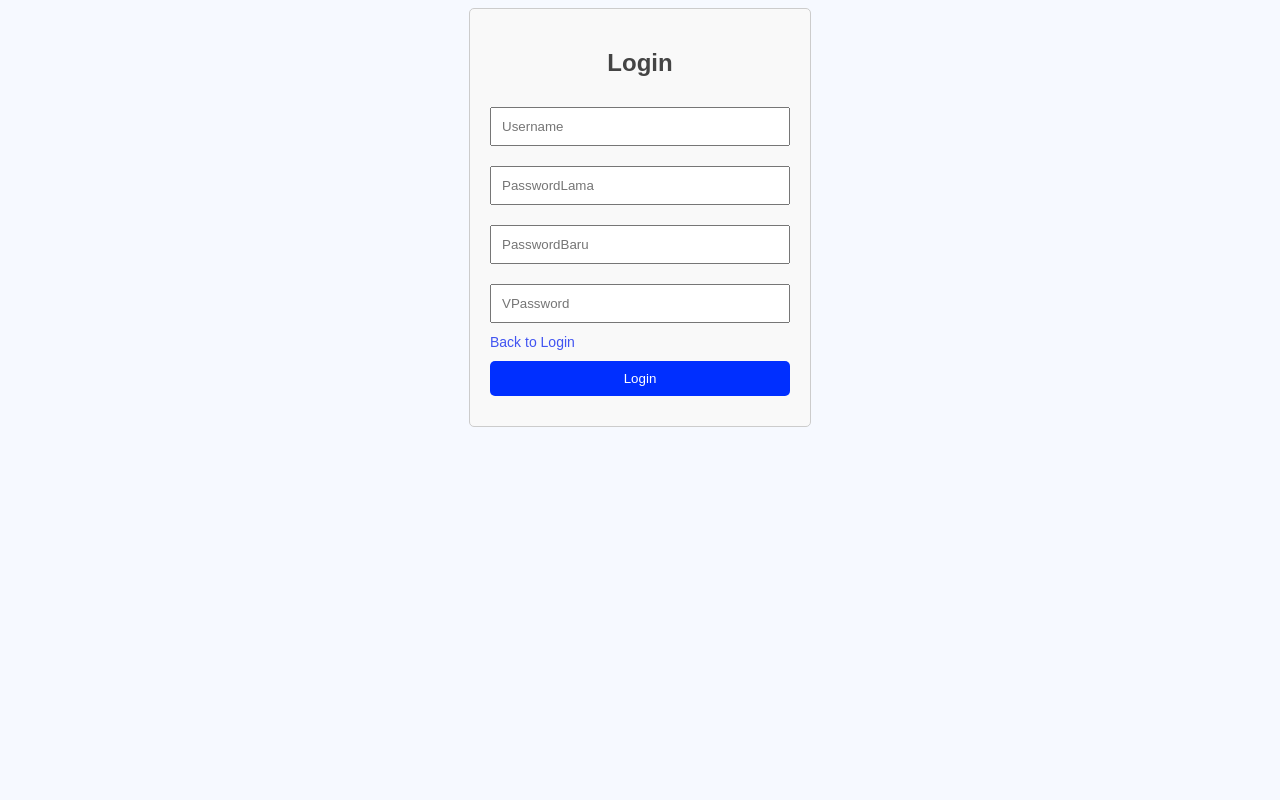
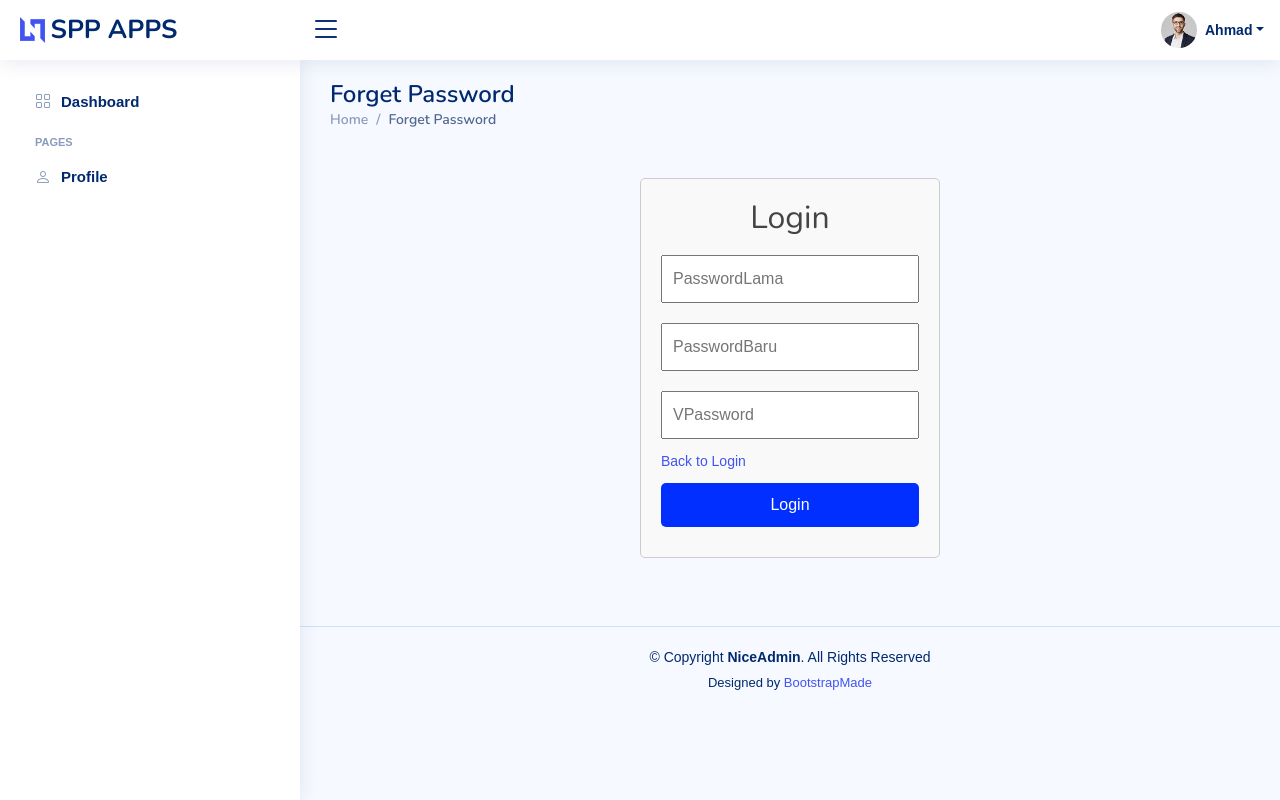
Before and after one commit to Angg-20/UPRAK_WEB_GENAP_2024_Braga_Dwi_Anggara, a PHP site: page /page/auth/ForgetPassword.php in a window 1280 px wide. Run offline with PHP 8.4, Linux system fonts and the light colour scheme; data that the repository does not hold is empty; some libraries are stand-ins or nearby versions.

Commit message:
forget password

```diff
--- a/layout/header.php
+++ b/layout/header.php
@@ -1,14 +1,3 @@
-<?php
-session_start();
-
-include "config/database.php";
-
-if (!isset($_SESSION['user'])) {
-    header("location: /page/auth/login.php");
-}
-
-?>
-
 <!DOCTYPE html>
 <html lang="en">
 
@@ -69,6 +58,12 @@ if (!isset($_SESSION['user'])) {
                 </li>
 
                 <li>
+                    <a class="dropdown-item d-flex align-items-center" href="/page/auth/ForgetPassword.php">
+                        <i class="bi bi-box-arrow-right"></i>
+                        <span>Forget Password</span>
+                    </a>
+                </li>
+                <li>
                     <a class="dropdown-item d-flex align-items-center" href="/page/auth/exit.php">
                         <i class="bi bi-box-arrow-right"></i>
                         <span>Sign Out</span>
--- a/page/auth/ForgetPassword.php
+++ b/page/auth/ForgetPassword.php
@@ -5,53 +5,57 @@ include "../../config/database.php";
 $error = "";
 
 if (isset($_POST['login'])) {
-    $Username = $_POST['Username'];
     $PasswordLama = $_POST['PasswordLama'];
     $passwordBaru = $_POST['passwordBaru'];
     $VPassword = $_POST['VPassword'];
 
-    if (empty($Username)) {
-        $error = "Username harus di isi";
-    } elseif (empty($PasswordLama)) {
-        $error = "PasswordLama harus di isi";
-    } elseif (empty($passwordBaru)) {
-        $error = "PasswordBaru harus di isi";
-    } elseif (empty($VPassword)) {
-        $error = "VPassword harus di isi";
-    } elseif ($passwordBaru != $VPassword) {
-        $error = "PasswordBaru dan VPassword tidak sama";
+    $query = "SELECT * FROM admin WHERE password = '$PasswordLama'";
+
+    $result = mysqli_query($db, $query);
+
+    if (mysqli_num_rows($result) > 0) {
+        if ($passwordBaru == $VPassword) {
+            $query = "UPDATE admin SET password = '$passwordBaru' WHERE password = '$PasswordLama'";
+
+            $result = mysqli_query($db, $query);
+
+            if ($result) {
+                header("Location: exit.php");
+                exit();
+            } else {
+                $error = "Error: " . $query . "<br>" . mysqli_error($db);
+            }
+        } else {
+            $error = "Password Baru dan Validasi Password tidak cocok";
+        }
     } else {
-        $query = "SELECT * FROM user WHERE Username = '$Username' AND PasswordLama = '$PasswordLama'";
-        $result = mysqli_query($db, $query);
-    }
-    if (mysqli_num_rows($result) > 0) {
-    } else {
-        $error = "Username or PasswordLama is incorrect";
-    }
-
-    if ($error == "") {
-        header("location: login.php");
+        $error = "Password Lama tidak cocok";
     }
 }
 
 ?>
 
-<!DOCTYPE html>
-<html lang="en">
+<?php include "../../layout/header.php"; ?>
 
-<head>
-    <meta charset="UTF-8">
-    <meta name="viewport" content="width=device-width, initial-scale=1.0">
-    <title>Login</title>
-    <link rel="stylesheet" href="../../assets/css/style.css">
-</head>
+<?php include "../../layout/sidebar.php"; ?>
 
-<body>
+<main id="main" class="main">
 
-    <div class="login">
+    <div class="pagetitle">
+        <h1>Forget Password</h1>
+        <nav>
+            <ol class="breadcrumb">
+                <li class="breadcrumb-item"><a href="index.html">Home</a></li>
+                <li class="breadcrumb-item active">Forget Password</li>
+            </ol>
+        </nav>
+    </div>
+
+    <section class="section">
+
+    <div class="login mt-5 mb-5">
         <h2>Login</h2>
         <form action="" method="post" name="update">
-            <input type="text" name="Username" placeholder="Username" autocomplete="off">
             <input type="text" name="PasswordLama" placeholder="PasswordLama" autocomplete="off">
             <input type="text" name="passwordBaru" placeholder="PasswordBaru" autocomplete="off">
             <input type="text" name="VPassword" placeholder="VPassword" autocomplete="off">
@@ -63,6 +67,8 @@ if (isset($_POST['login'])) {
         </form>
     </div>
 
-</body>
+    </section>
 
-</html>
+</main>
+
+<?php include "../../layout/footer.php"; ?>
```
